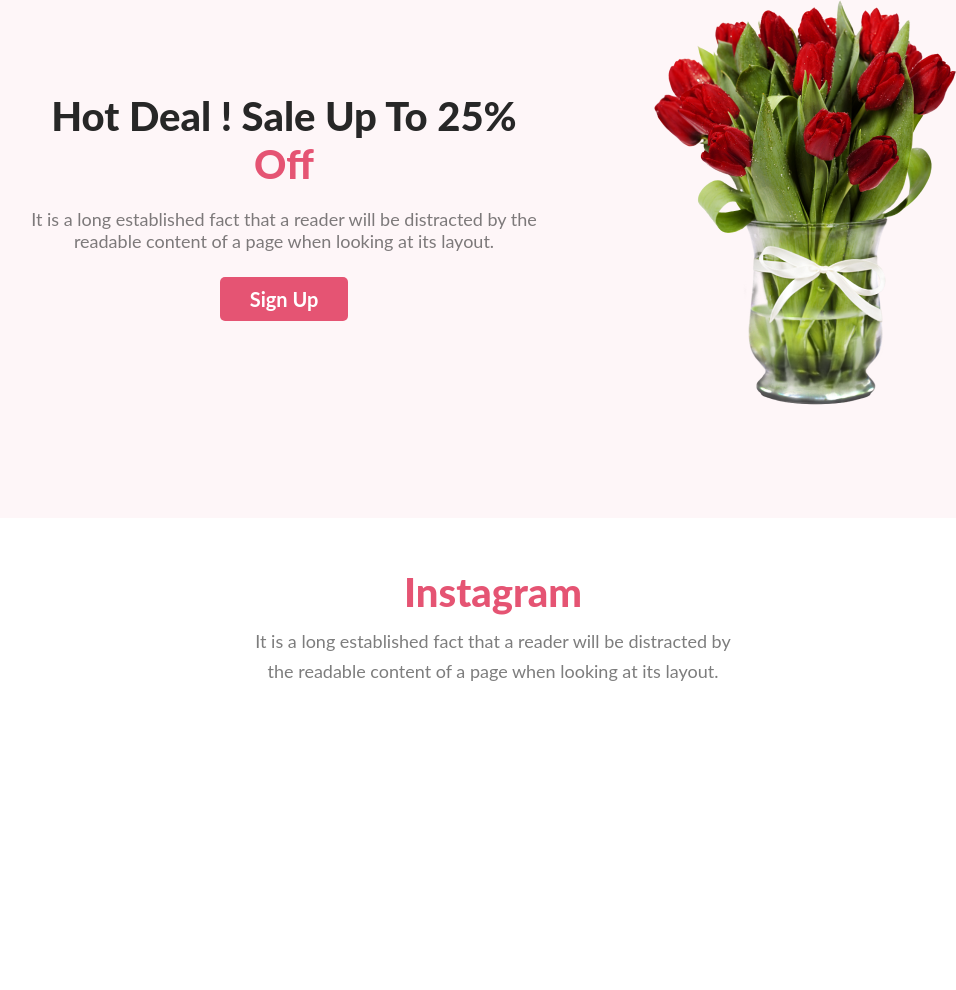
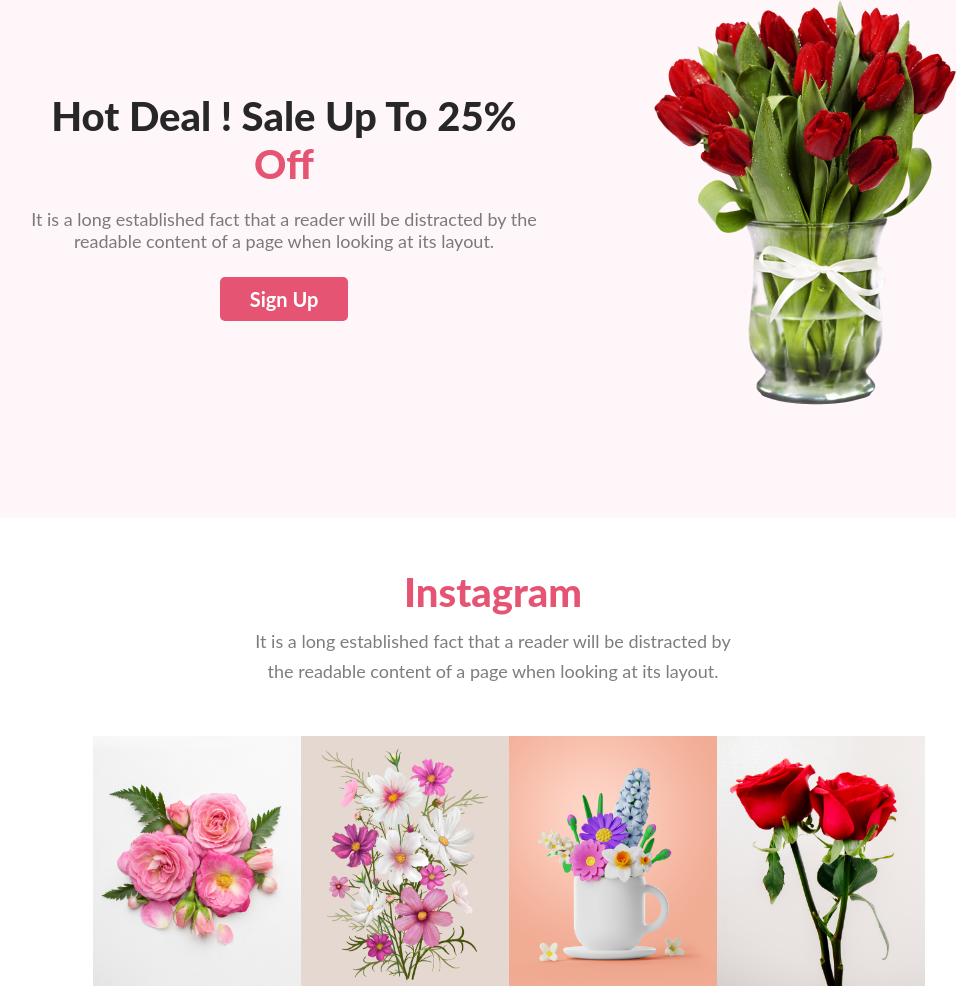
Before and after one commit to Sunny-Sharif/My-online-flower-shop, a plain HTML site: page index.html in a window 1280 px wide. Shown: the part 1610-2600 px from the top of the page, without its empty margins (147-1103 px from the left). Before the commit the page ends 2346 px from the top, so only its background shows below. Drawn offline with Linux system fonts and the light colour scheme.

Commit message:
flower box style

```diff
--- a/index.css
+++ b/index.css
@@ -228,3 +228,21 @@
 
 
 /* instagram section end */
+
+
+/* flower box section start */
+
+.flower-box {
+    display: flex;
+    justify-content: space-around;
+    align-items: center;
+    margin: 0 240px;
+}
+
+.flower-box-image-position {
+    width: 208px;
+    height: 250px;
+}
+
+
+/* flower box section end */
--- a/index.html
+++ b/index.html
@@ -101,6 +101,14 @@
             </div>
         </section>
         <!-- instagram section end -->
+        <section>
+            <div class="flower-box">
+                <div class="flower-box-image"><img src="./Flower Asset/Flower 01.png" alt="" class="flower-box-image-position"></div>
+                <div class="flower-box-image"><img src="./Flower Asset/Rectangle 4.png" alt="" class="flower-box-image-position"></div>
+                <div class="flower-box-image"><img src="./Flower Asset/Rectangle 5.png" alt="" class="flower-box-image-position"></div>
+                <div class="flower-box-image"><img src="./Flower Asset/Rectangle 6.png" alt="" class="flower-box-image-position"></div>
+            </div>
+        </section>
     </main>
 </body>
 
```
